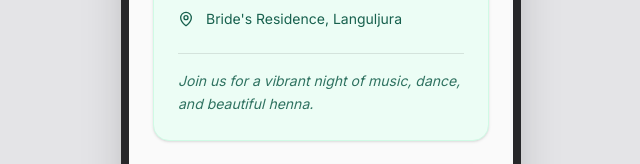
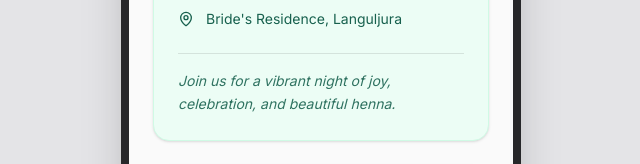
Before and after one commit to MaahdiCodes/marriage-card, a React (Vite) app: page / in a window 1280 px wide. Both pictures are taken after a click on the button "Events". Shown: the part 287-451 px from the top of the page, without its empty margins (319-959 px from the left). Built offline with nearby package versions, Linux system fonts and the light colour scheme; a web font is replaced by a local one.

Commit message:
Update event descriptions

```diff
--- a/src/components/tabs/EventsTab.tsx
+++ b/src/components/tabs/EventsTab.tsx
@@ -8,7 +8,7 @@ const EventsTab = () => {
       title: 'Mehendi Night',
       date: 'October 18, 2026',
       venue: 'Bride\'s Residence, Languljura',
-      notes: 'Join us for a vibrant night of music, dance, and beautiful henna.',
+      notes: 'Join us for a vibrant night of joy, celebration, and beautiful henna.',
       color: 'bg-emerald-50 border-emerald-100 text-emerald-900',
       badge: 'bg-emerald-100 text-emerald-800'
     },
@@ -35,7 +35,7 @@ const EventsTab = () => {
       title: 'Reception',
       date: 'October 21, 2026',
       venue: 'Rani Community Center',
-      notes: 'Dinner and celebrations hosted by the Groom\'s family.',
+      notes: 'Lunch and celebrations hosted by the Groom\'s family.',
       color: 'bg-indigo-50 border-indigo-100 text-indigo-900',
       badge: 'bg-indigo-200 text-indigo-800'
     }
```
